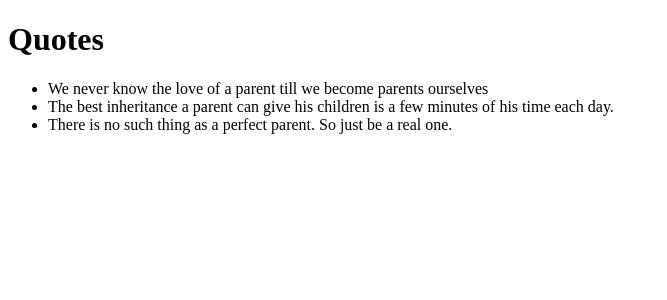
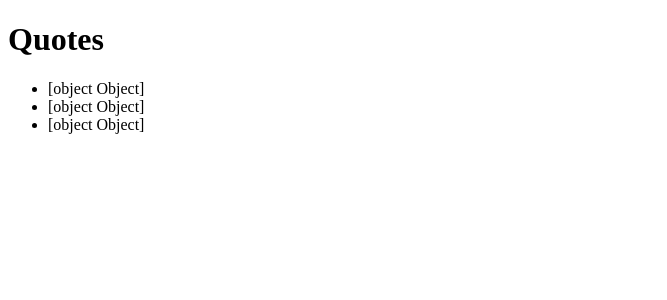
Before and after one commit to BernardMairura/quotes, an Angular app: page / in a window 1280 px wide. Shown: the top 300 px of the page, without its empty margins (0-667 px from the left). Built offline with nearby package versions, Linux system fonts and the light colour scheme.

Commit message:
Quote object

```diff
--- a/src/app/app.component.ts
+++ b/src/app/app.component.ts
@@ -1,3 +1,4 @@
+import { Quote } from './quote';
 import { Component } from '@angular/core';
 
 @Component({
@@ -6,10 +7,10 @@ import { Component } from '@angular/core';
   styleUrls: ['./app.component.css']
 })
 export class AppComponent {
-  quotes:string[];
 
-  constructor(){
-    this.quotes=[ 'We never know the love of a parent till we become parents ourselves','The best inheritance a parent can give his children is a few minutes of his time each day.',
-    'There is no such thing as a perfect parent. So just be a real one.']
+    quotes:Quote[] = [
+      {id:1,quote:'We never know the love of a parent till we become parents ourselves'},
+    {id:2,quote:'The best inheritance a parent can give his children is a few minutes of his time each day.'},
+    {id:3,quote:'There is no such thing as a perfect parent. So just be a real one.'},
+  ];
   }
-}
--- a/src/app/quote.ts
+++ b/src/app/quote.ts
@@ -1,2 +1,5 @@
 export class Quote {
+    public id:number;
+    public quote:string
+
 }
```
